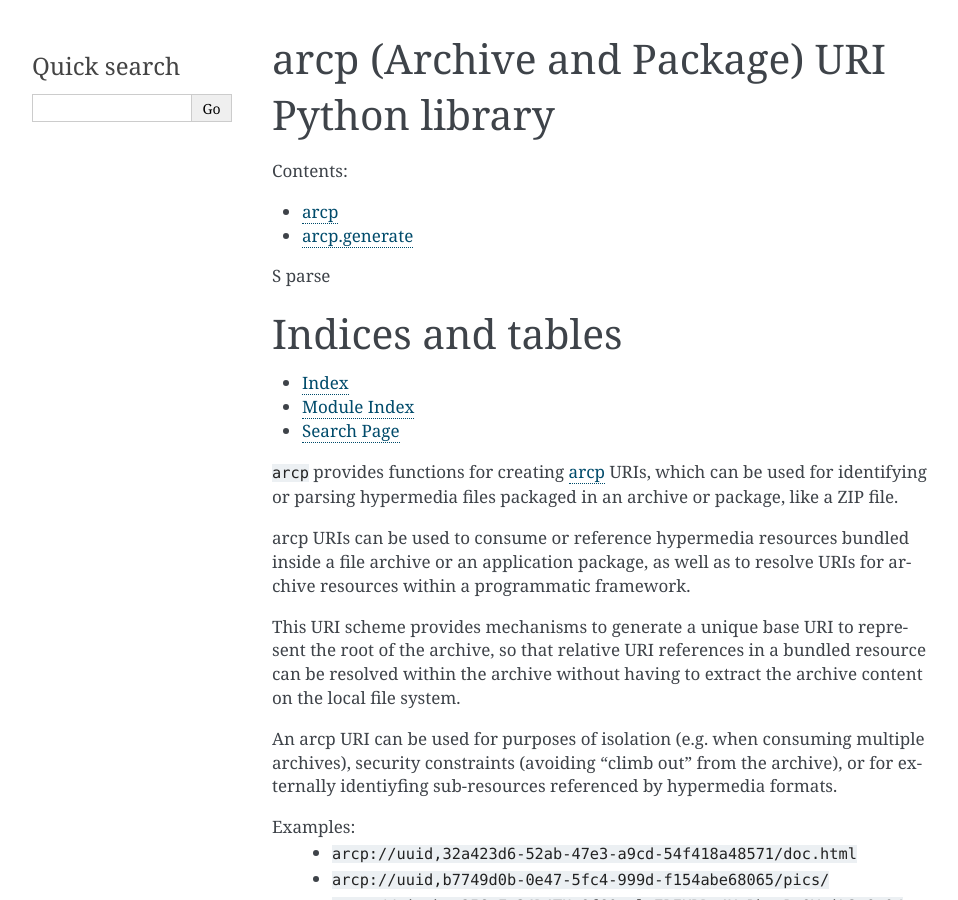
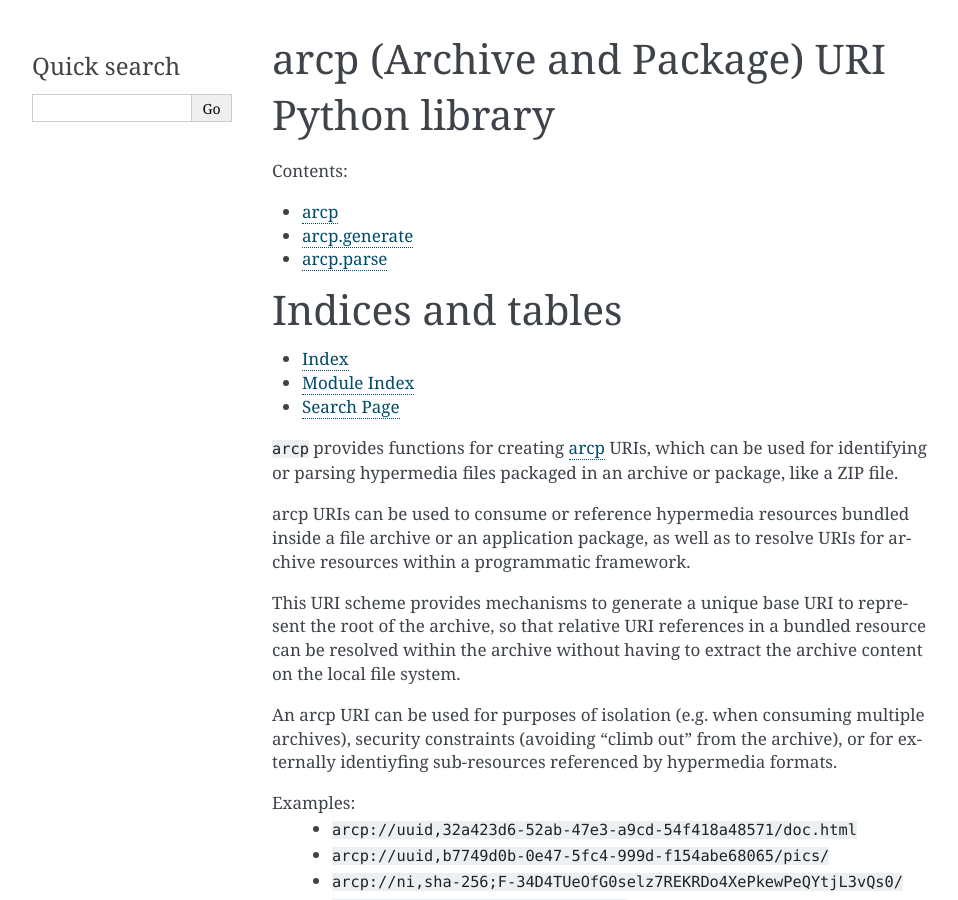
Before and after one commit to stain/arcp-py, a Sphinx documentation site: the page built from docs/index.rst, in a window 1280 px wide and 900 px high. Shown: the whole window, without its empty margins (148-1106 px from the left). Built offline with Sphinx 7.4.7, drawn with Linux system fonts in a browser that asks for light colours.

Commit message:
Also include arcp.parse

```diff
--- a/docs/index.rst
+++ b/docs/index.rst
@@ -7,7 +7,7 @@ arcp (Archive and Package) URI Python library
 
    arcp
    generate
-S   parse
+   parse
 
 
 Indices and tables
```
